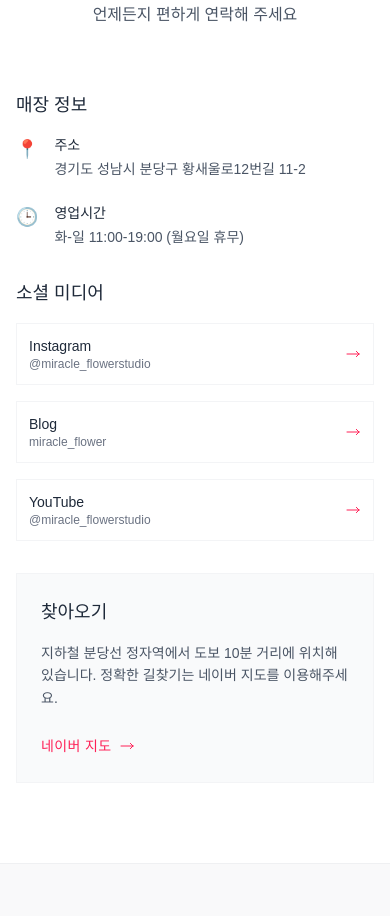
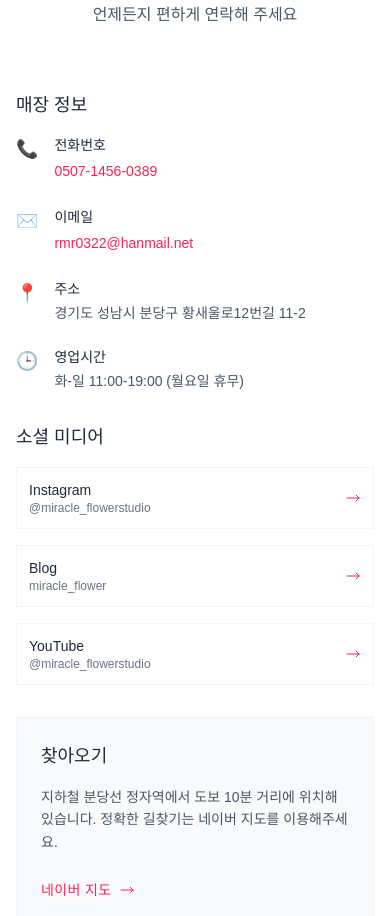
Before and after one commit to apple77y/miracle, a Next.js app: page / in a window 390 px wide. Shown: the part 6140-7056 px from the top of the page. Built offline with nearby package versions, Linux system fonts and the light colour scheme.

Commit message:
Add email & phone number

```diff
--- a/src/components/Contact.tsx
+++ b/src/components/Contact.tsx
@@ -1,5 +1,17 @@
 export default function Contact() {
   const contactInfo = [
+    {
+      label: "전화번호",
+      value: "0507-1456-0389",
+      icon: "📞",
+      link: "tel:0507-1456-0389"
+    },
+    {
+      label: "이메일",
+      value: "rmr0322@hanmail.net",
+      icon: "✉️",
+      link: "mailto:rmr0322@hanmail.net"
+    },
     {
       label: "주소",
       value: "경기도 성남시 분당구 황새울로12번길 11-2",
@@ -48,7 +60,13 @@ export default function Contact() {
                 <span className="text-lg">{info.icon}</span>
                 <div>
                   <p className="text-sm font-medium text-gray-800 mb-1">{info.label}</p>
-                  <p className="text-sm text-gray-600 font-light">{info.value}</p>
+                  {info.link ? (
+                    <a href={info.link} className="text-sm text-rose-500 hover:text-rose-600 transition-colors font-light">
+                      {info.value}
+                    </a>
+                  ) : (
+                    <p className="text-sm text-gray-600 font-light">{info.value}</p>
+                  )}
                 </div>
               </div>
             ))}
```
